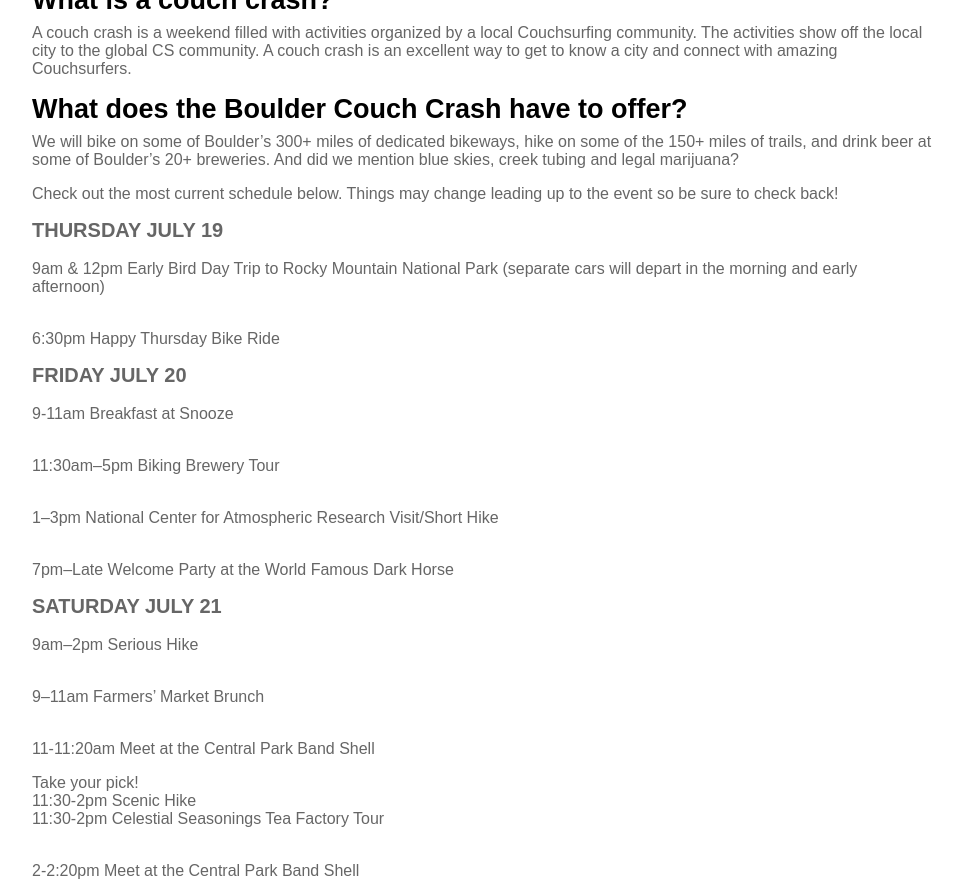
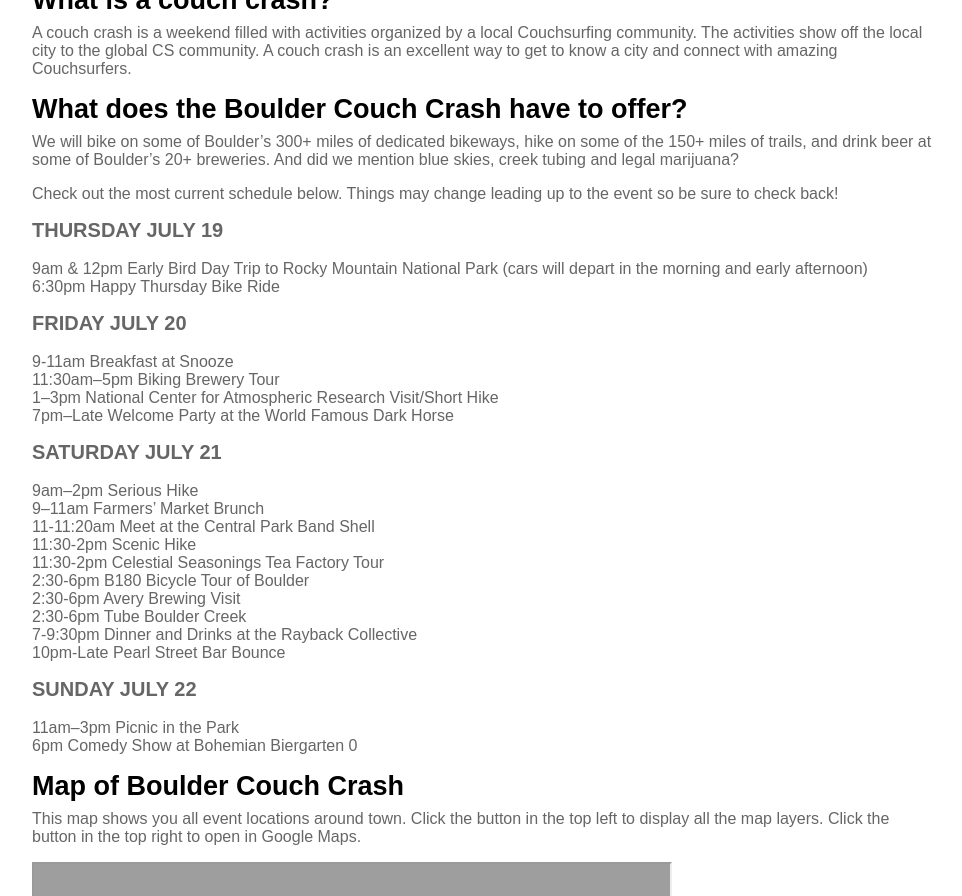
Before and after one commit to spencels/bcc-site, a Jekyll site: the page built from index.md, in a window 1280 px wide and 1400 px high, scrolled down 759 px. Shown: the top 896 px of the window, without its empty margins (158-1120 px from the left). Built offline with Jekyll 4.4.1, drawn with Linux system fonts in a browser that asks for light colours; some of the changed text lies outside the part shown; grey boxes are pictures that could not be loaded.

Commit message:
Update Pages “index”

```diff
--- a/index.md
+++ b/index.md
@@ -22,48 +22,32 @@
 
 Check out the most current schedule below. Things may change leading up to the event so be sure to check back!
 
-
 #### THURSDAY JULY 19
-<br>9am & 12pm Early Bird Day Trip to Rocky Mountain National Park (separate cars will depart in the morning and early afternoon)
-
+<br>9am & 12pm Early Bird Day Trip to Rocky Mountain National Park (cars will depart in the morning and early afternoon)
 <br>6:30pm Happy Thursday Bike Ride
 
 #### FRIDAY JULY 20
 <br>9-11am Breakfast at Snooze
-
 <br>11:30am–5pm Biking Brewery Tour
-
 <br>1–3pm National Center for Atmospheric Research Visit/Short Hike
-
 <br>7pm–Late Welcome Party at the World Famous Dark Horse
 
 #### SATURDAY JULY 21
 <br>9am–2pm Serious Hike
-
 <br>9–11am Farmers’ Market Brunch
-
 <br>11-11:20am Meet at the Central Park Band Shell
-
-Take your pick!
 <br>11:30-2pm Scenic Hike
 <br>11:30-2pm Celestial Seasonings Tea Factory Tour
-
-<br>2-2:20pm Meet at the Central Park Band Shell
-
-Take your pick!
 <br>2:30-6pm B180 Bicycle Tour of Boulder
 <br>2:30-6pm Avery Brewing Visit
 <br>2:30-6pm Tube Boulder Creek
-
 <br>7-9:30pm Dinner and Drinks at the Rayback Collective
-
 <br>10pm-Late Pearl Street Bar Bounce
 
 #### SUNDAY JULY 22
 <br>11am–3pm Picnic in the Park
-
 <br>6pm Comedy Show at Bohemian Biergarten
-
+0
 
 ### Map of Boulder Couch Crash
 This map shows you all event locations around town. Click the button in the top left to display all the map layers. Click the button in the top right to open in Google Maps.
```
